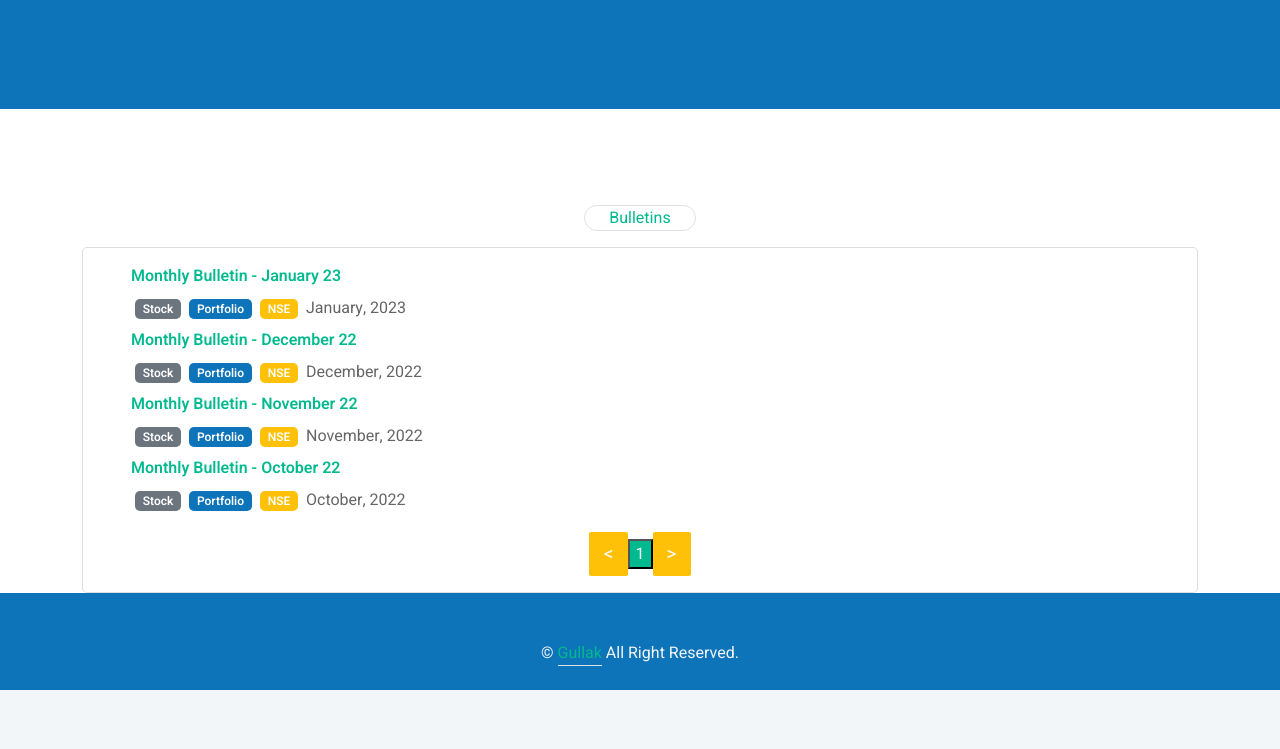
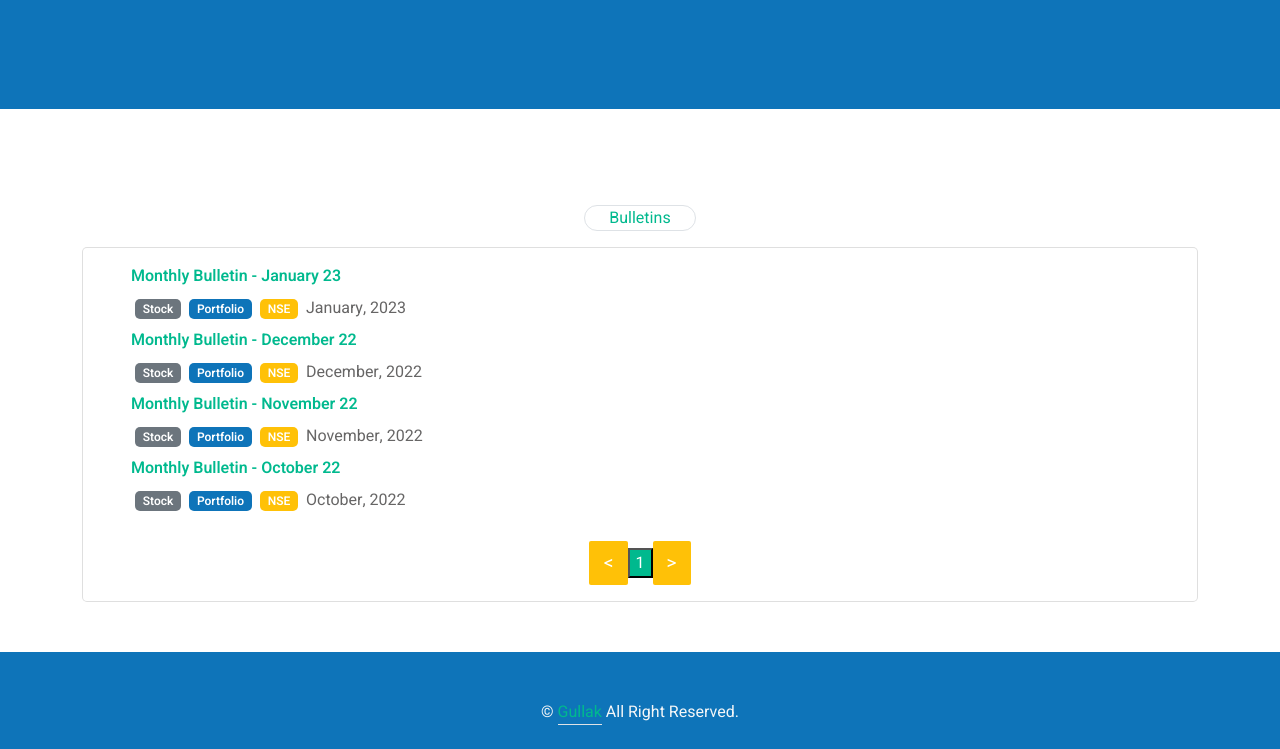
Before and after one commit to siddharth1012/Gullak-Investment-Fund-new, a plain HTML site: page pastBulletin.html in a window 1280 px wide. Shown: the part 283-1032 px from the top of the page. Before the commit the page ends 973 px from the top, so only its background shows below. Drawn offline with nearby package versions, Linux system fonts and the light colour scheme.

Commit message:
Modifies Pagination and Footer Margin

```diff
--- a/pastBulletin.html
+++ b/pastBulletin.html
@@ -89,7 +89,7 @@
                 </div>
 
                   <div class="card d-flex">
-                      <div class="card-body">
+                      <div class="card-body" style="padding-bottom: 25px;">
                         <!--Table-->
                          <ul id="paginated-list">
                               <li>
@@ -253,7 +253,7 @@
               </div>
           </div>
       </div>
-
+      <div class="container" style="padding: 25px;"></div>
 
         <!-- Footer Start -->
         <div class="container-fluid bg-dark text-light footer pt-5">
```
